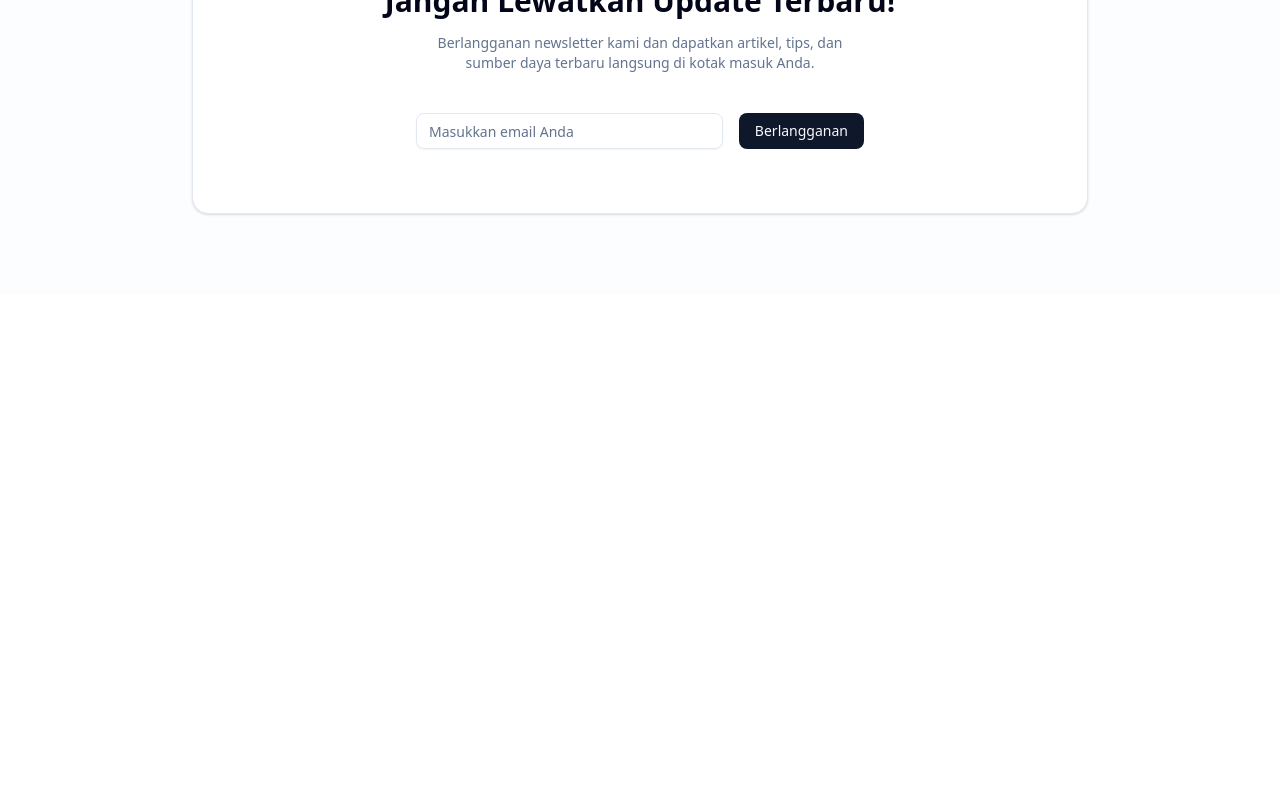
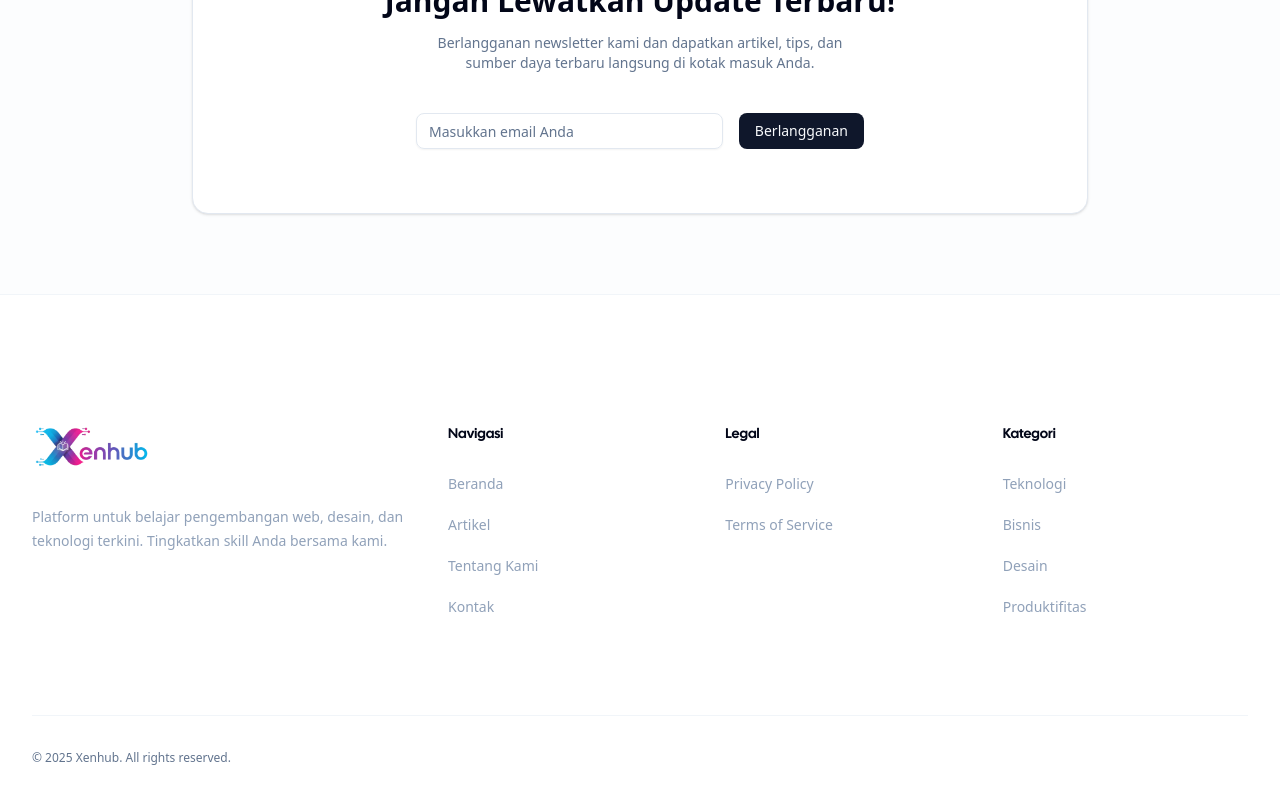
Before and after one commit to xenvoid404/xenhub, a Next.js app: page / in a window 1280 px wide. Shown: the part 4397-5197 px from the top of the page. Before the commit the page ends 4691 px from the top, so only its background shows below. Built offline with nearby package versions, Linux system fonts and the light colour scheme; no server answers.

Commit message:
menambahkan footer

```diff
--- /dev/null
+++ b/app/(main)/components/footer.tsx
@@ -0,0 +1,91 @@
+import Link from 'next/link';
+import Image from 'next/image';
+import { Icon } from '@/components/icon';
+
+const navigation = {
+    solutions: [
+        { name: 'Beranda', href: '/' },
+        { name: 'Artikel', href: '#' },
+        { name: 'Tentang Kami', href: '#' },
+        { name: 'Kontak', href: '#' },
+    ],
+    social: [
+        {
+            name: 'Facebook',
+            href: '#',
+            icon: Icon.facebook,
+        },
+        {
+            name: 'GitHub',
+            href: '#',
+            icon: Icon.github,
+        },
+    ],
+};
+
+export function Footer() {
+    return (
+        <footer className="border-t border-muted bg-background" aria-labelledby="footer-heading">
+            <h2 id="footer-heading" className="sr-only">
+                Footer
+            </h2>
+            <div className="mx-auto max-w-7xl px-6 pb-8 pt-16 sm:pt-24 lg:px-8 lg:pt-32">
+                <div className="xl:grid xl:grid-cols-3 xl:gap-8">
+                    <div className="space-y-8">
+                        <Image src="/logo-name.png" width={120} height={49} alt={`Xenhub Logo`} />
+                        <p className="text-sm leading-6 text-slate-400">
+                            Platform untuk belajar pengembangan web, desain, dan teknologi terkini. Tingkatkan skill Anda bersama kami.
+                        </p>
+                        <div className="flex space-x-6">
+                            {navigation.social.map((item) => (
+                                <a key={item.name} href={item.href} className="text-slate-500 hover:text-slate-400">
+                                    <span className="sr-only">{item.name}</span>
+                                    <item.icon className="h-6 w-6" aria-hidden="true" />
+                                </a>
+                            ))}
+                        </div>
+                    </div>
+                    <div className="mt-16 grid grid-cols-1 gap-8 xl:col-span-2 xl:mt-0">
+                        <div className="md:grid md:grid-cols-3 md:gap-8">
+                            <div>
+                                <h3 className="text-sm font-semibold leading-6">Navigasi</h3>
+                                <ul role="list" className="mt-6 space-y-4">
+                                    {navigation.solutions.map((item) => (
+                                        <li key={item.name}>
+                                            <a href={item.href} className="text-sm leading-6 text-slate-400 hover:text-white">
+                                                {item.name}
+                                            </a>
+                                        </li>
+                                    ))}
+                                </ul>
+                            </div>
+                            <div className="mt-10 md:mt-0">
+                                <h3 className="text-sm font-semibold leading-6">Legal</h3>
+                                <ul role="list" className="mt-6 space-y-4">
+                                    <li>
+                                        <a href="#" className="text-sm leading-6 text-slate-400 hover:text-white">Privacy Policy</a>
+                                    </li>
+                                    <li>
+                                        <a href="#" className="text-sm leading-6 text-slate-400 hover:text-white">Terms of Service</a>
+                                    </li>
+                                </ul>
+                            </div>
+                             <div className="mt-10 md:mt-0">
+                                <h3 className="text-sm font-semibold leading-6">Kategori</h3>
+                                <ul role="list" className="mt-6 space-y-4">
+                                    <li><a href="#" className="text-sm leading-6 text-slate-400 hover:text-white">Teknologi</a></li>
+                                    <li><a href="#" className="text-sm leading-6 text-slate-400 hover:text-white">Bisnis</a></li>
+                                    <li><a href="#" className="text-sm leading-6 text-slate-400 hover:text-white">Desain</a></li>
+                                    <li><a href="#" className="text-sm leading-6 text-slate-400 hover:text-white">Produktifitas</a></li>
+                                </ul>
+                            </div>
+                        </div>
+                    </div>
+                </div>
+                <div className="mt-16 border-t border-muted pt-8 sm:mt-20 lg:mt-24">
+                    <p className="text-xs leading-5 text-slate-500">&copy; {new Date().getFullYear()} Xenhub. All rights reserved.</p>
+                </div>
+            </div>
+        </footer>
+    );
+}
--- a/app/(main)/layout.tsx
+++ b/app/(main)/layout.tsx
@@ -1,10 +1,12 @@
 import { Header } from '@/app/(main)/components/header';
+import { Footer } from '@/app/(main)/components/footer';
 
 export default function MainLayout({ children }: { children: React.ReactNode }) {
     return (
         <>
             <Header />
             <main>{children}</main>
+            <Footer />
         </>
     );
 }
```
